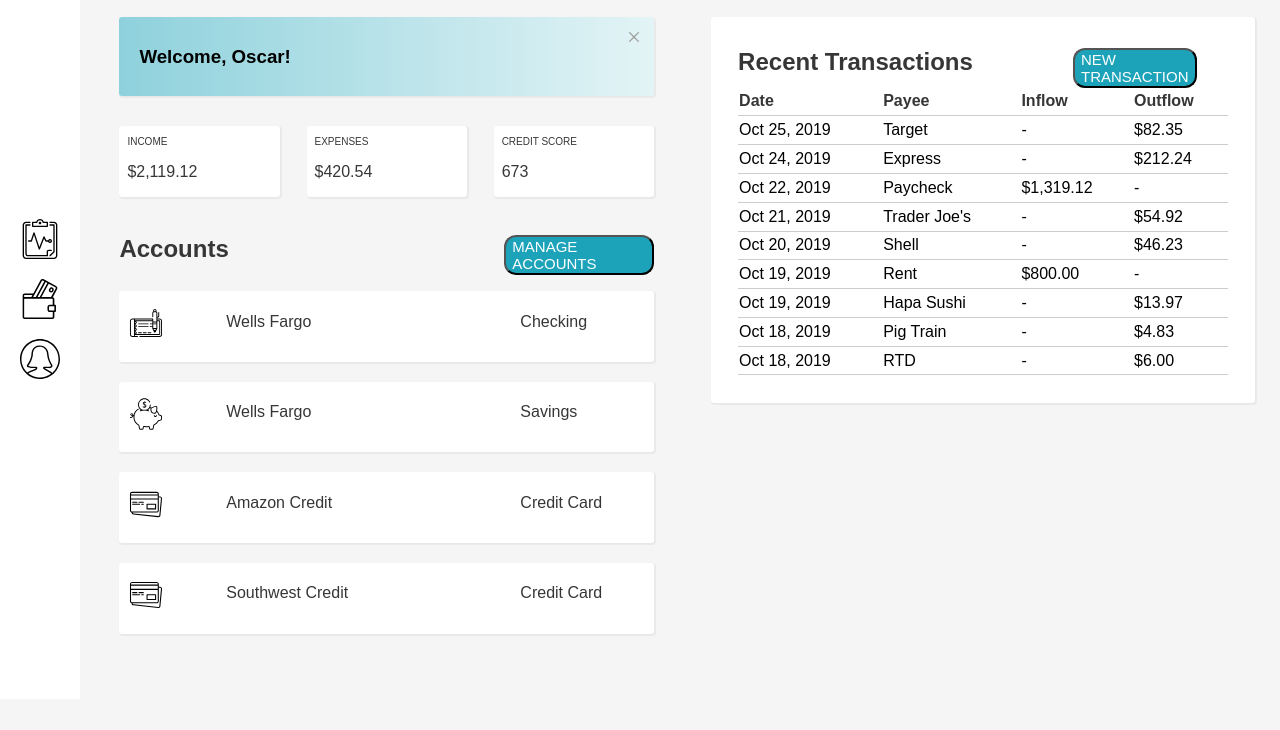
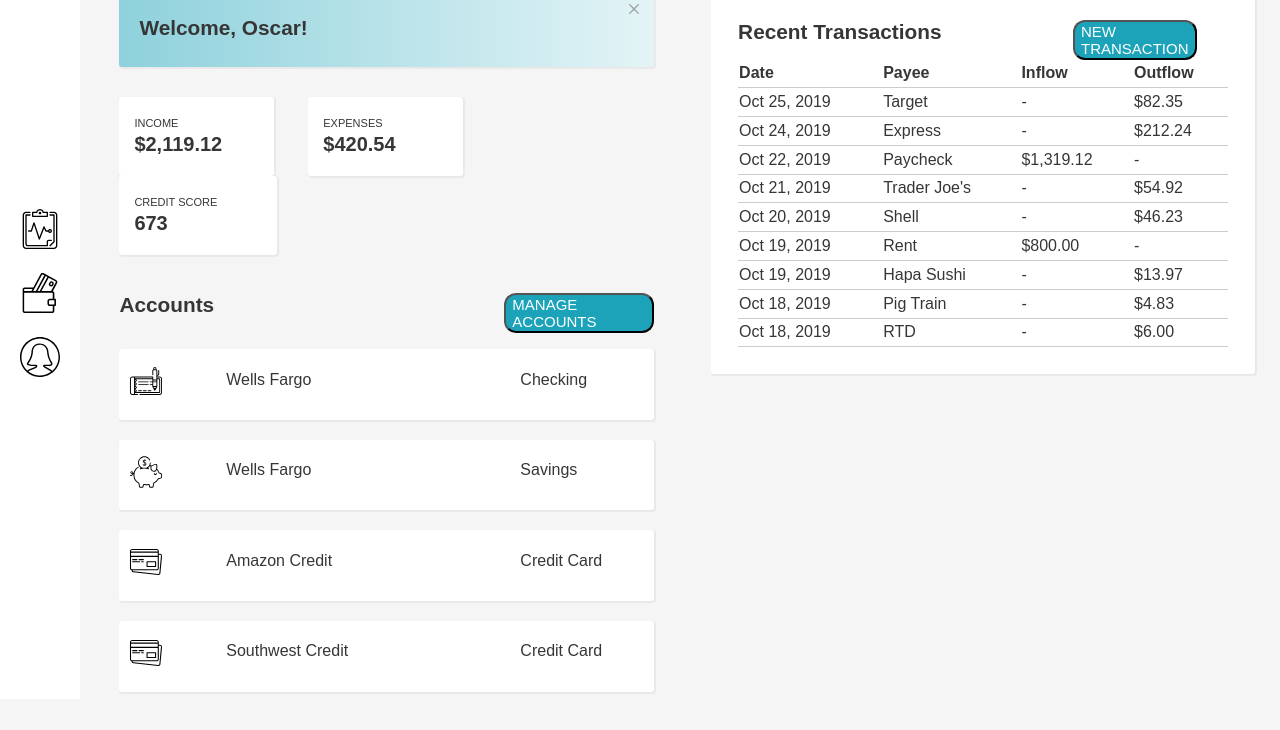
Before and after one commit to rachael-t/balancing-act, a plain HTML site: page index.html in a window 1280 px wide. Shown: the part 101-831 px from the top of the page. Before the commit the page ends 800 px from the top, so only its background shows below. Drawn offline with Linux system fonts and the light colour scheme; files whose address does not match are found by name; a web font is replaced by a local one.

Commit message:
Fix nav bar, overview cards, and organize CSS

```diff
--- a/index.html
+++ b/index.html
@@ -7,9 +7,16 @@
   <body>
     <nav>
       <img class="logo" src="/Users/rachaelthomas/turing/1module/balancing-act/assets/elephant.svg" alt="Elephant balancing ontop of blue ball"/>
-      <img class="nav-icon" src="/Users/rachaelthomas/turing/1module/balancing-act/assets/dashboard.svg" alt="Clipboard icon with graph" />
+      <ul>
+        <li class="highlight">
+          <img class="nav-icon" src="/Users/rachaelthomas/turing/1module/balancing-act/assets/dashboard.svg" alt="Clipboard icon with graph"/>
+        </li>
+        <li>
           <img class="nav-icon" src="/Users/rachaelthomas/turing/1module/balancing-act/assets/transactions.svg" alt="Wallet icon with credit card sticking out"/>
+        </li>
+        <li>
           <img class="nav-icon" src="/Users/rachaelthomas/turing/1module/balancing-act/assets/profile.svg" alt="Profile of a girl icon"/>
+        </li>
     </nav>
     <header>
       <h1>Balancing Act</h1>
@@ -17,19 +24,19 @@
     <main>
       <section class="overview">
         <section class="welcome-banner">
-          <h1>Welcome, Oscar!</h1>
+          <h2>Welcome, Oscar!</h2>
           <input type="image" class="close-box" src="/Users/rachaelthomas/turing/1module/balancing-act/assets/close.svg" alt="Close box with an X" />
         </section>
         <section class="overview-cards">
-          <div class="cards">
+          <div class="income-card">
             <p class="card-title">Income</p>
             <p class="card-amount">$2,119.12</p>
           </div>
-          <div class="cards">
+          <div class="expense-card">
             <p class="card-title">Expenses</p>
             <p class="card-amount">$420.54</p>
           </div>
-          <div class="cards">
+          <div class="credit-card">
             <p class="card-title">Credit Score</p>
             <p class="card-amount">673</p>
           </div>
--- a/styles.css
+++ b/styles.css
@@ -1,11 +1,14 @@
+/* style rules that apply to multiple sections */
 html, body {
   font-family: 'Biryani', sans-serif;
   background-color: #F5F5F5;
 }
 
-p, h2, th {
+p, h1, h2, th, td {
   color: #363636;
 }
+
+/* left-side navigation bar */
 
 nav {
   position: fixed;
@@ -14,42 +17,92 @@ nav {
   width: 80px;
   height: 100%;
   background: white;
-  display: flex;
-  flex-direction: column;
-  align-items: center;
-  justify-content: center;
 }
 
 .logo {
   width: 75px;
   height: 75px;
-  display: block;
-  margin-bottom: 80px;
   position: absolute;
-  top: 10px;
+  margin-top: 10px;
+}
+
+ul {
+  list-style: none;
+  margin-top: 300px;
+  padding-inline-start: 0px;
+}
+
+li {
+  border-left: solid 6px transparent;
+}
+
+.highlight:hover {
+  border-left: solid 6px #1CA3BA;
 }
 
 .nav-icon {
   width: 40px;
   height: 40px;
-  display: block;
   margin-top: 10px;
   margin-bottom: 10px;
+  margin-left: 14px;
 }
 
-/* border left transparent then psuedo for hoover with it coming full */
+/* website header */
+
+header {
+  margin-left: 90px;
+  padding: 10px;
+}
+
+h1 {
+  font-size: 1.75em;
+  margin-left: 10px;
+  margin-bottom: 1px;
+}
+
+/* main page */
+
+main {
+  margin-left: 90px;
+  padding: 10px;
+  position: relative;
+  width: 90%;
+}
+
+button {
+  background-color: #1CA3BA;
+  color: white;
+  text-transform: uppercase;
+  font-family: 'Biryani', sans-serif;
+  text-align: justify;
+  border-radius: 12px;
+}
+
+/* left side section of main page */
+
+.overview {
+  display: inline-block;
+  vertical-align: top;
+  width: 47%;
+  margin-left: 1%;
+  margin-right: 5%;
+}
+
+/* welcome banner */
 
 .welcome-banner {
   background-image: linear-gradient(to right, #8ED1DC, #E3F4F6);
-  margin: 0px 0px 0px 0px;
+  margin: 0px 0px 30px 0px;
   padding: 10px 20px 10px 10px;
   box-shadow: 1px 1px 1px 1px rgba(0,0,0,0.05);
   border-radius: 3px;
   position: relative;
 }
 
-h1 {
+h2 {
   margin-left: 10px;
+  font-size: 1.3em;
 }
 
 .close-box {
@@ -60,32 +113,55 @@ h1 {
   right: 15px;
 }
 
-main {
-  margin-left: 90px;
-  padding: 10px;
-  position: relative;
-  width: 90%;
+/* high-level overview cards */
+
+.overview-cards {
+  width: 100%
+  height: 100%;
 }
 
-header {
-  margin-left: 90px;
-  padding: 10px;
-}
-
-.overview-cards {
-  /* I learned this via this article: https://css-tricks.com/equidistant-objects-with-css/ */
-  display: flex;
-  justify-content: space-between;
-  padding-top: 30px;
-}
-
-.cards {
-  width: 30%;
+.income-card {
+  width: 29%;
+  margin-right: 5.5%;
   display: inline-block;
   background-color: white;
   box-shadow: 1px 1px 1px 1px rgba(0,0,0,0.05);
   border-radius: 3px;
 }
+
+.expense-card {
+  width: 29%;
+  margin-right: 5.5%;
+  display: inline-block;
+  background-color: white;
+  box-shadow: 1px 1px 1px 1px rgba(0,0,0,0.05);
+  border-radius: 3px;
+}
+
+.credit-card {
+  width: 29.5%;
+  display: inline-block;
+  background-color: white;
+  box-shadow: 1px 1px 1px 1px rgba(0,0,0,0.05);
+  border-radius: 3px;
+}
+
+.card-title {
+  font-size: 11px;
+  padding-left: 15px;
+  margin-top: 20px;
+  margin-bottom: -16px;
+  text-transform: uppercase;
+}
+
+.card-amount {
+  font-size: 20px;
+  font-weight: bold;
+  padding-left: 15px;
+  text-transform: uppercase;
+}
+
+/* account section */
 
 .account-titles {
   position: relative;
@@ -152,36 +228,7 @@ p.account-type {
   margin-right: 0%;
 }
 
-th, td {
-  border-bottom: 1px solid #CCCCCC;
-  padding-top: 1%;
-  padding-bottom: 1%;
-}
-
-th {
-  text-align: left;
-}
-
-th.payee-column {
-  padding-right: 20%;
-}
-
-table {
-  border-spacing: 0px;
-  width: 90%;
-  margin-top: 13%;
-  margin-left: 5%;
-  margin-right: 5%;
-  margin-bottom: 5%;
-}
-
-.overview {
-  display: inline-block;
-  vertical-align: top;
-  width: 47%;
-  margin-left: 1%;
-  margin-right: 5%;
-}
+/* right side section of main page */
 
 .transactions {
   display: inline-block;
@@ -220,23 +267,30 @@ table {
   font-size: 15px;
 }
 
-.card-title, .card-amount {
-  padding-left: 8px;
-  text-transform: uppercase;
+table {
+  border-spacing: 0px;
+  width: 90%;
+  margin-top: 13%;
+  margin-left: 5%;
+  margin-right: 5%;
+  margin-bottom: 5%;
 }
 
-.card-title {
-  font-size: 10px;
+th, td {
+  border-bottom: 1px solid #CCCCCC;
+  padding-top: 1%;
+  padding-bottom: 1%;
 }
 
-button {
-  background-color: #1CA3BA;
-  color: white;
-  text-transform: uppercase;
-  font-family: 'Biryani', sans-serif;
-  text-align: justify;
-  border-radius: 12px;
+th {
+  text-align: left;
 }
+
+th.payee-column {
+  padding-right: 20%;
+}
+
+/* JS add-ons */
 
 .poof {
   display: none;
```
Lines whose indentation alone changed are shown as unchanged.
